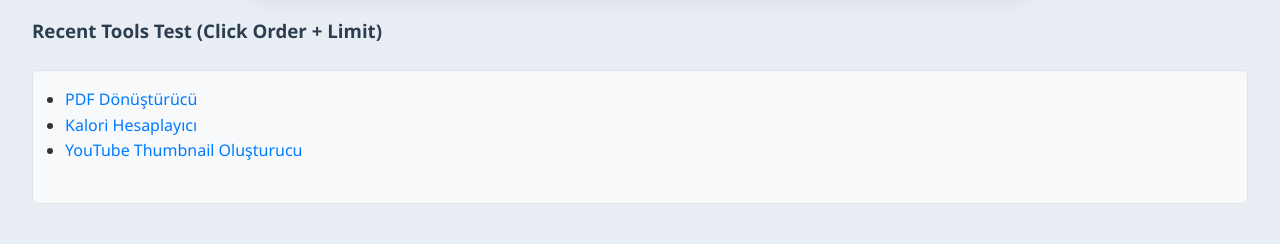
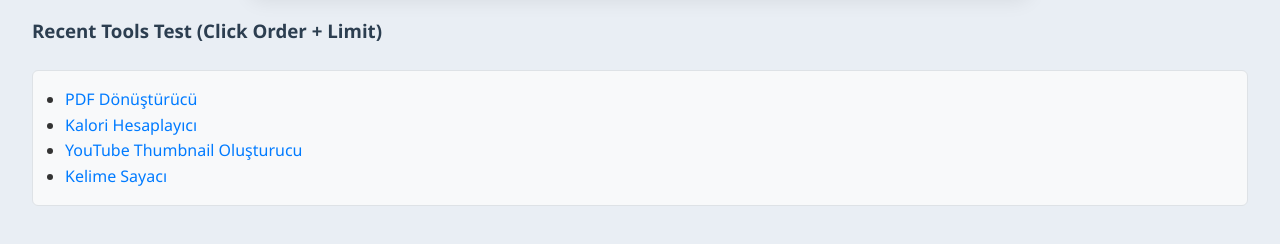
Before and after one commit to eserdaldal/toolvana, a plain HTML site: page test-ui.html in a window 1280 px wide. Shown: the part 372-616 px from the top of the page. Drawn offline with Linux system fonts and the light colour scheme.

Commit message:
auto: updated on 2025-07-08 08:19:38

```diff
--- a/test-ui.html
+++ b/test-ui.html
@@ -144,7 +144,7 @@
     document.addEventListener('DOMContentLoaded', () => {
       localStorage.removeItem('toolvana_recent');
 
-      RecentToolsManager.save('kelime-sayacidir');
+      RecentToolsManager.save('kelime-sayaci');
       RecentToolsManager.save('pdf-donusturucu');
       RecentToolsManager.save('kalori-hesaplayici');
       RecentToolsManager.save('thumbnail-olusturucu');
```
